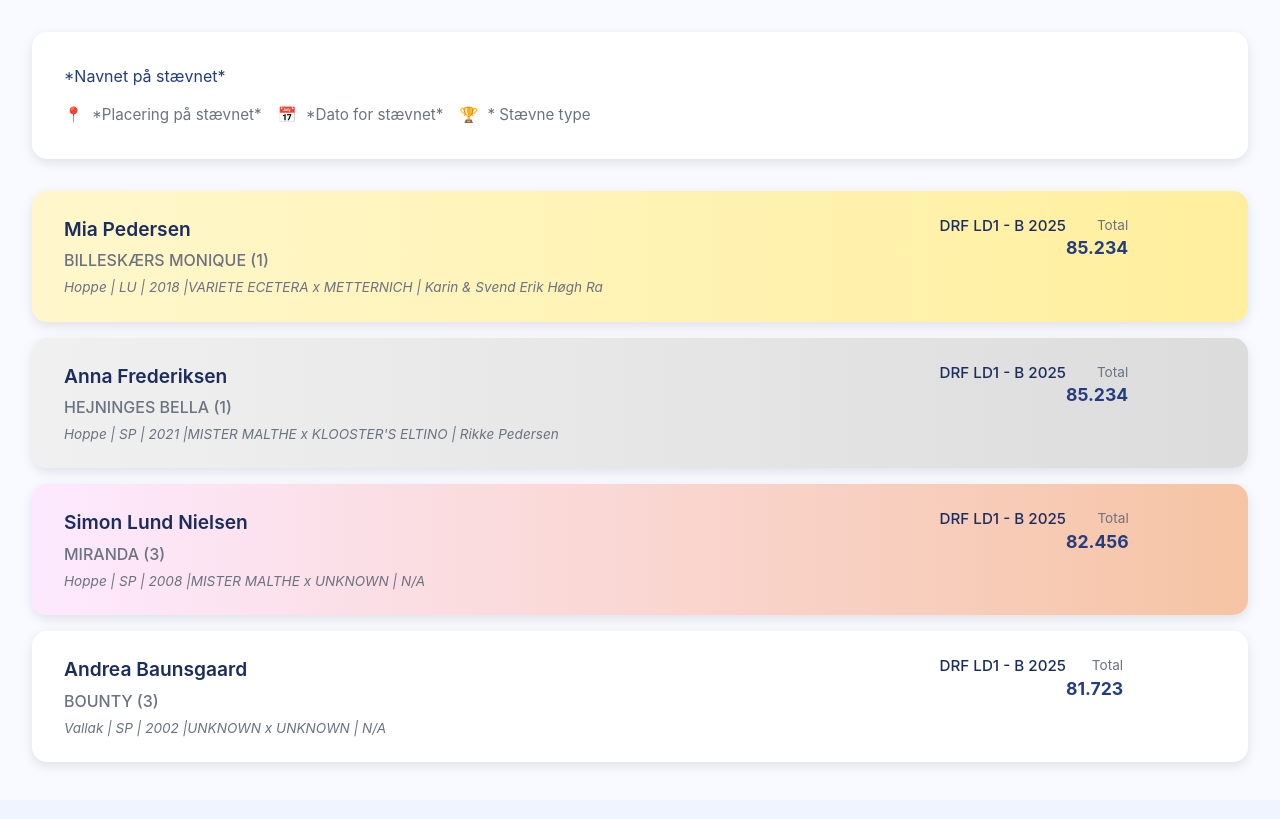
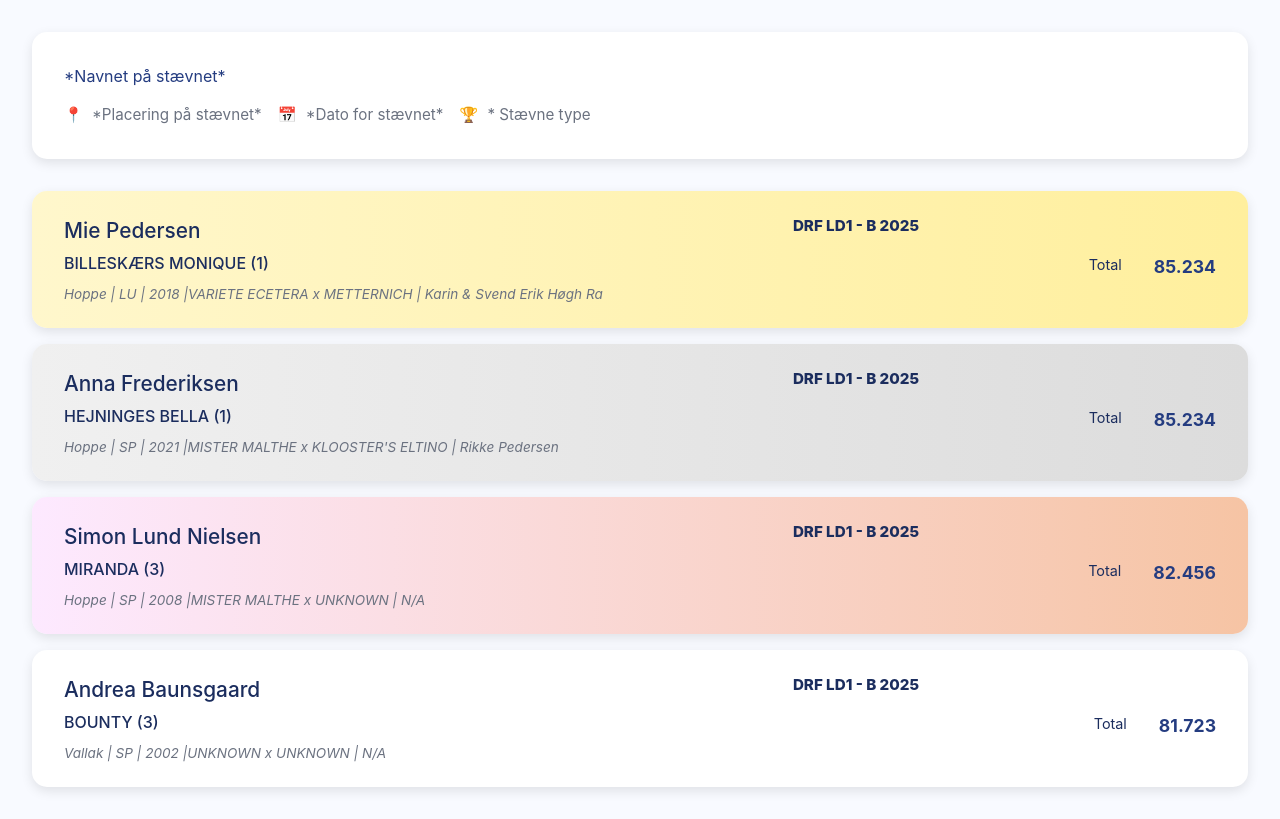
Before and after one commit to LarsHrJensen/HorseEvent, a Next.js app in the folder react-project/: page /event-results in a window 1280 px wide. Built offline with nearby package versions, Linux system fonts and the light colour scheme; no server answers.

Commit message:
semi færdig resultatside - forbedringer kommer

```diff
--- a/react-project/src/app/event-results/page.css
+++ b/react-project/src/app/event-results/page.css
@@ -63,7 +63,8 @@
     box-shadow: var(--shadow);
     padding: 1.5rem 2rem;
     display: grid;
-    grid-template-columns: 1fr 150px;
+    grid-template-columns: 1fr 180px;
+    column-gap: 1.5rem;
     align-items: start;
     transition: 0.2s ease;
 }
@@ -73,23 +74,20 @@
     box-shadow: 0 6px 16px rgba(0, 0, 0, 0.12);
 }
 
-.rank-1 {background: var(--highlight-gold);}
-.rank-2 {background: var(--highlight-silver);}
-.rank-3 {background: var(--highlight-bronze);}
-.rank {
-    background-color: var(--card-bg);
-}
+.rank-1 { background: var(--highlight-gold); }
+.rank-2 { background: var(--highlight-silver); }
+.rank-3 { background: var(--highlight-bronze); }
+.rank { background-color: var(--card-bg); }
 
 .rider-top {
-    display: grid;
-    grid-template-columns: 1fr auto;
-    align-items: start;
-gap: 1rem;}
+    display: flex;
+    flex-direction: column;
+    gap: 0.3rem;}
 
-.rider-top h2 {
+.left-column h2 {
     margin: 0;
-    font-size: 1.2rem;
-    font-weight: 600;
+    font-size: 1.3rem;
+    font-weight: 550;
 }
 
 .rider-top p {
@@ -99,15 +97,22 @@ gap: 1rem;}
 
 .program-info {
     color: var(--text-main);
-    font-weight: 500;
+    font-weight: 800;
     font-size: 0.95rem;
-    text-align: right;
-    min-width: 150px;
+    text-align: center;
+    width: 100%;
+    transform: translateX(-150%);
 }
 
 .horse-name {
-    margin-top: 0.25rem;
     font-weight: 500;
+    font-size: 1rem;
+}
+
+.left-column {
+    display: flex;
+    flex-direction: column;
+    gap: 0.3rem;
 }
 
 .horse-info {
@@ -115,6 +120,17 @@ gap: 1rem;}
     color: var(--text-muted);
     font-size: 0.85rem;
     font-style: italic;
+}
+
+.right-column {
+    display: flex;
+    flex-direction: column;
+    align-items: flex-end;
+    justify-content: space-between;
+    gap: 1rem;
+    text-align: right;
+    min-width: 180px; /* keeps alignment stable */
+    position: relative;
 }
 
 .scores {
--- a/react-project/src/app/event-results/page.js
+++ b/react-project/src/app/event-results/page.js
@@ -17,7 +17,7 @@ export default function ResultsPage() {
         setResults([
             {
                 id: 1,
-                name: "Mia Pedersen",
+                name: "Mie Pedersen",
                 horse: {
                     name:"BILLESKÆRS MONIQUE",
                     category: "1",
@@ -112,8 +112,7 @@ export default function ResultsPage() {
 
                         return (
                             <div key={rider.id} className={`result-card ${rankClass}`}>
-                                <div className="rider-top">
-                                    <div className="rider">
+                                <div className="left-column">
                                     <h2> {rider.name} </h2>
                                     <p className="horse-name"> {rider.horse.name} ({rider.horse.category}) </p>
                                     <p className="horse-info">
@@ -121,14 +120,10 @@ export default function ResultsPage() {
                                         {rider.horse.father} x {rider.horse.mothersFather} | {rider.horse.breeder}
                                     </p>
                                 </div>
-                                    <div className="program-info">
-                                        {rider.program}
-                                    </div>
 
-                                </div>
-
+                                <div className="right-column">
+                                    <div className="program-info"> {rider.program} </div>
                                     <div className="scores">
-                                    <div>
                                         <span> Total </span>
                                         <strong> {rider.total} </strong>
                                     </div>
```
Lines whose indentation alone changed are shown as unchanged.
